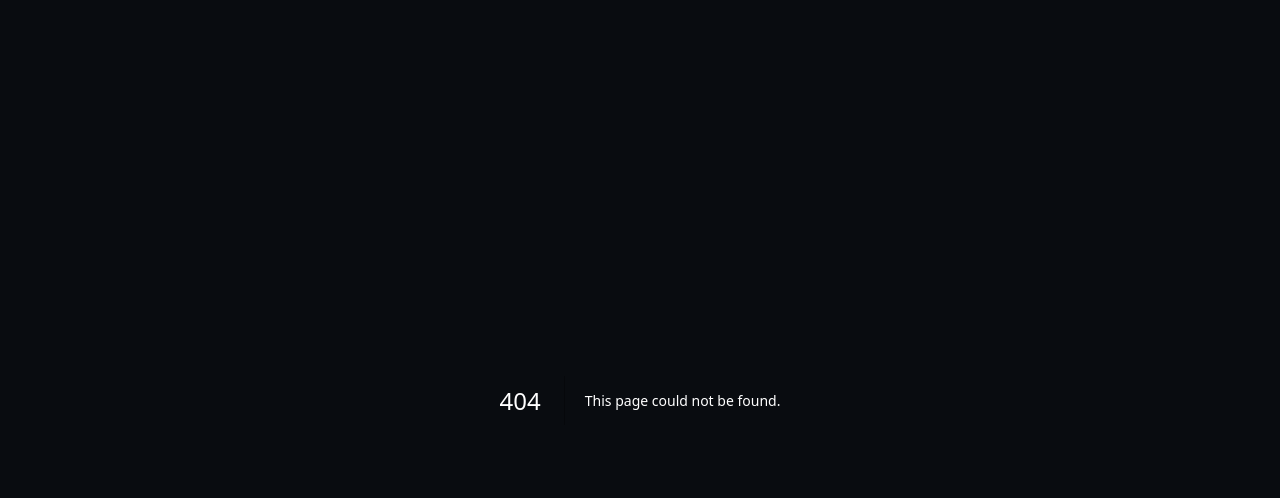
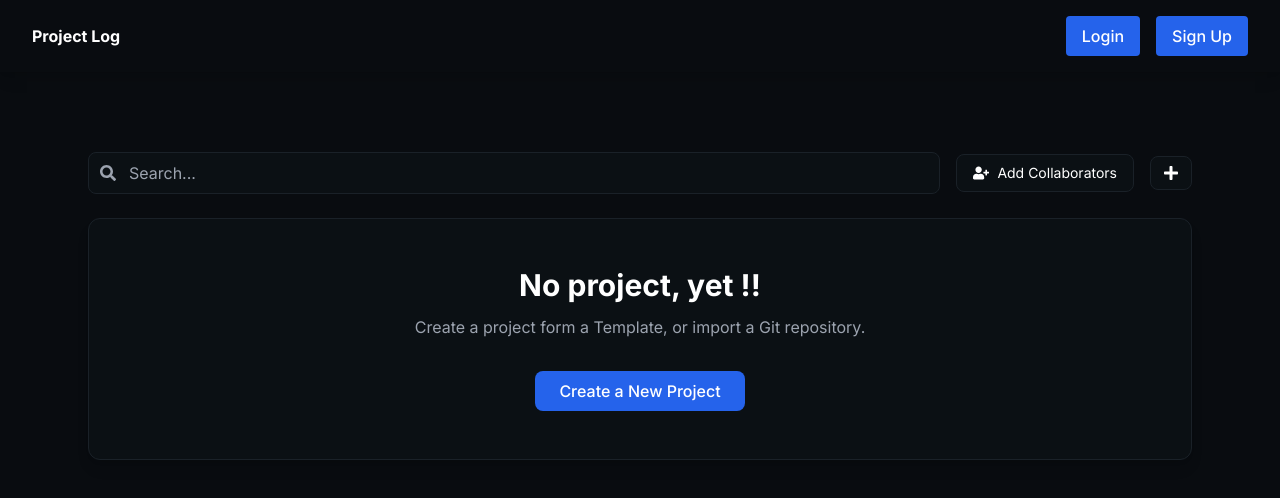
Before and after one commit to SaharatPankawn/project-final, a Next.js app: page /board in a window 1280 px wide. Before the commit this address had no page. Shown: the top 498 px of the page. Built offline with nearby package versions, Linux system fonts and the light colour scheme.

Commit message:
add board

```diff
--- /dev/null
+++ b/app/board/page.tsx
@@ -0,0 +1,65 @@
+import Navbar from '../../components/navbar'
+import { FaPlus, FaUserPlus, FaSearch } from 'react-icons/fa'
+
+export default function DashboardPage() {
+  return (
+    <div className='flex min-h-screen flex-col bg-[#090C10] text-white'>
+      <Navbar />
+
+      <main className='flex-1'>
+        <div className='mx-auto mt-20 w-full max-w-6xl px-6'>
+          {/* แถว Search + ปุ่ม */}
+          <div className='mb-6 flex items-center gap-4'>
+            {/* Search Box พร้อมไอคอน */}
+            <div className='relative flex-1'>
+              <FaSearch className='absolute left-3 top-1/2 -translate-y-1/2 text-gray-400' />
+              <input
+                type='text'
+                placeholder='Search...'
+                className='w-full rounded-lg border border-[#1a2128] bg-[#0b1014] py-2 pl-10
+                           pr-4 text-white placeholder-gray-400
+                           outline-none ring-0 focus:ring-2 focus:ring-blue-500'
+              />
+            </div>
+
+            {/* ปุ่ม Add Collaborators */}
+            <button
+              className='flex min-w-[170px] items-center gap-2 whitespace-nowrap rounded-lg border
+                         border-[#1a2128] bg-[#0b1014] px-4 py-2
+                         transition hover:bg-[#131a20]'
+            >
+              <FaUserPlus className='h-4 w-4' />
+              <span className='text-sm'>Add Collaborators</span>
+            </button>
+
+            {/* ปุ่ม + */}
+            <button
+              className='flex items-center justify-center rounded-lg border border-[#1a2128] bg-[#0b1014]
+                         px-3 py-2 transition hover:bg-[#131a20]'
+              aria-label='New'
+            >
+              <FaPlus className='h-4 w-4' />
+            </button>
+          </div>
+
+          {/* กล่อง No Project */}
+          <section
+            className='relative w-full rounded-xl border border-[#1a2128]
+                       bg-[#0b1014] px-10 py-12 text-center shadow-lg'
+          >
+            <h2 className='mb-3 text-3xl font-semibold'>No project, yet !!</h2>
+            <p className='mx-auto max-w-2xl text-gray-400'>
+              Create a project form a Template, or import a Git repository.
+            </p>
+
+            <div className='mt-8'>
+              <button className='rounded-lg bg-blue-600 px-6 py-2 font-medium text-white transition hover:bg-blue-700'>
+                Create a New Project
+              </button>
+            </div>
+          </section>
+        </div>
+      </main>
+    </div>
+  )
+}
```
